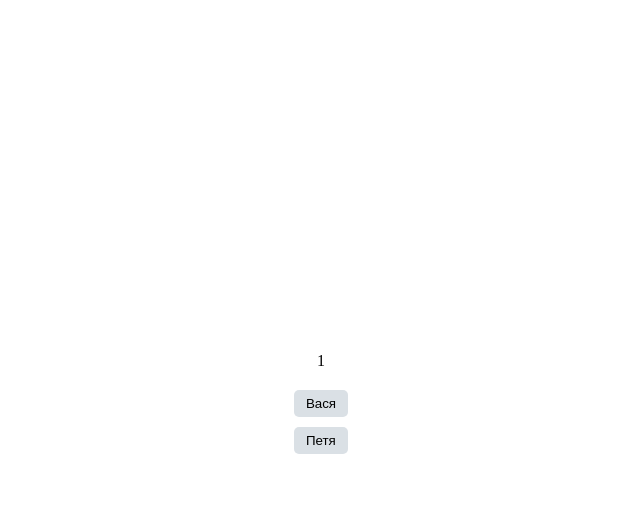
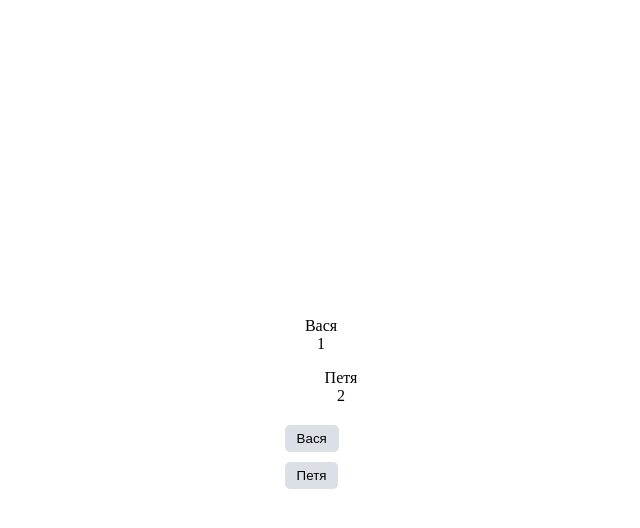
Before and after one commit to DermanovskiyI/Union-Media-Group, a Vue app: page / in a window 1280 px wide. Both pictures are taken after a click on the button "Вася". Shown: the top 528 px of the page, without its empty margins (319-959 px from the left). Built offline with nearby package versions, Linux system fonts and the light colour scheme.

Commit message:
added selection functional

```diff
--- a/src/views/Home.vue
+++ b/src/views/Home.vue
@@ -1,9 +1,20 @@
 <template>
     <div class="wrapper">
-        <div class="user">{{selectUser}}</div>
+        <div class="user">
+            <div class="user__selected" v-if="selectedUser">
+                <div class="user__name">{{selectedUser.name}}</div>
+                <div class="user__id">{{selectedUser.id}}</div>
+            </div>
+            <ul class="user__not-selected">
+                <li class="user__not-selected-item" v-for="user in notSelectedUsers" :key="user.id">
+                    <div class="user__name">{{user.name}}</div>
+                    <div class="user__id">{{user.id}}</div>
+                </li>
+            </ul>
+        </div>
         <user-list
-        :users="user"
-        @handleSelect="handleSelect"
+            :users="user"
+            @handleSelect="handleSelect"
         />
     </div>
 </template>
@@ -27,6 +38,18 @@ export default {
       selectUser: 0, // id выбранного пользователя. 0 если не выбрано
     };
   },
+  computed: {
+    selectedUser() {
+      if (this.selectUser === 0) {
+        return null;
+      }
+      const filteredUsers = this.user.filter((user) => user.id === this.selectUser);
+      return filteredUsers[0];
+    },
+    notSelectedUsers() {
+      return this.user.filter((user) => user.id !== this.selectUser);
+    },
+  },
   methods: {
     handleSelect(userId) {
       if (this.selectUser === userId) {
@@ -44,4 +67,7 @@ export default {
     margin-bottom: 20px;
     text-align: center;
 }
+.user__not-selected {
+    list-style-type: none;
+}
 </style>
```
